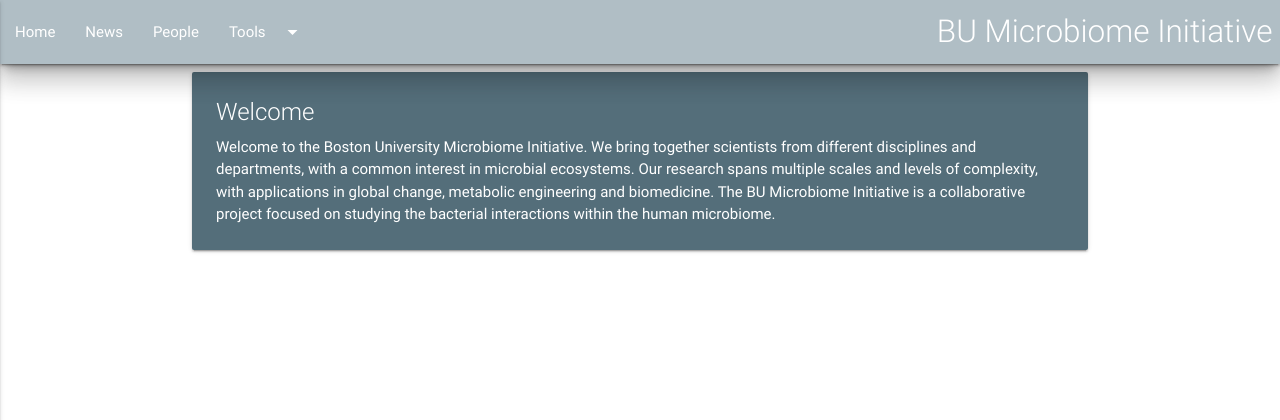
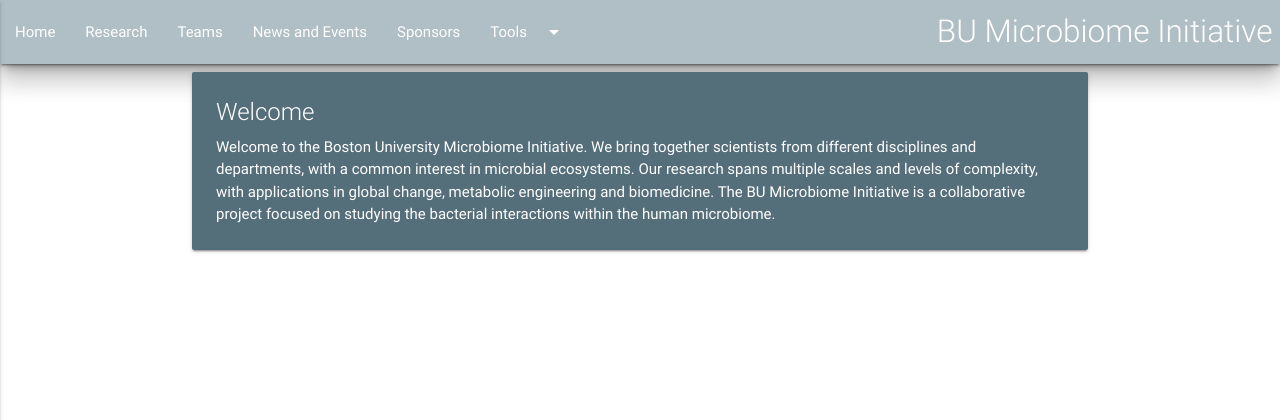
Before and after one commit to hjfan527/Microbiome_Initiative, a Flask app: page / in a window 1280 px wide. Shown: the top 420 px of the page. Run offline with Flask 2, Linux system fonts and the light colour scheme; some libraries are stand-ins or nearby versions.

Commit message:
Updated Team Page

```diff
--- a/app.py
+++ b/app.py
@@ -39,10 +39,10 @@
     data = {}
     return render_template('home.html', **data)
 
-@app.route('/people')
+@app.route('/teams')
 def people_page():
     data = {}
-    return render_template('people.html', **data)
+    return render_template('teams.html', **data)
 
 @app.route('/news')
 def news_page():
--- a/static/js/scripts/dropdown.js
+++ b/static/js/scripts/dropdown.js
@@ -3,4 +3,6 @@
     $(".dropdown-button").attr('hover', false);
 });
 
-$(".button-collapse").sideNav();
+$(function() {
+    $(".button-collapse").sideNav();
+});
--- a/templates/includes/_navbar.html
+++ b/templates/includes/_navbar.html
@@ -1,14 +1,15 @@
 <!-- Dropdow -->
 <ul id="dropdown1" class="dropdown-content">
-    <li><a href="/tools#pathoscope_tool">Pathoscope</a></li>
-    <li><a href="/tools#pathostat_tool">Pathostat</a></li>
+    <li><a href="/tools">Tools</a></li>
     <li class="divider"></li>
+    <li><a href="/tools#pathoscope_tool">PathoScope</a></li>
+    <li><a href="/tools#pathostat_tool">PathoStat</a></li>
     <li><a href="/tools#mind_tool">MIND</a></li>
     <li><a href="/tools#comets_tool">COMETS</a></li>
 </ul>
 
 <header>
-<div class="navbar-fixed z-depth-5">
+<div class="navbar z-depth-5">
 <nav>
     <div class="nav-wrapper blue-grey lighten-3">
         <a href="/" class="brand-logo flow-text right">BU Microbiome Initiative</a>
@@ -17,14 +18,34 @@
         </a>
         <ul id="nav-mobile" class="left hide-on-med-and-down">
             <li><a id="home" href="/">Home</a></li>
-            <li><a id="news" href="/news">News</a></li>
-            <li><a id="people" href="/people">People</a></li>
-            <li><a id="tools" class="dropdown-button" href="#!" data-activates="dropdown1">Tools<i class="material-icons right">arrow_drop_down</i></a></li>
+            <li><a id="research" href="">Research</a></li>
+            <li><a id="teams" href="/teams">Teams</a></li>
+            <li><a id="news" href="/news">News and Events</a></li>
+            <li><a id="sponsors" href="">Sponsors</a></li>
+            <li><a id="tools" class="dropdown-button" data-hover="true" href="#!" data-activates="dropdown1">Tools<i class="material-icons right">arrow_drop_down</i></a></li>
         </ul>
         <ul class="side-nav" id="mobile-sidebar">
             <li><a href="/">Home</a></li>
-            <li><a href="/news">News</a></li>
-            <li><a href="/people">People</a></li>
+            <li><a href="">Research</a></li>
+            <li><a href="/teams">Teams</a></li>
+            <li><a href="/news">News and Events</a></li>
+            <li><a href="">Sponsors</a></li>
+            <li class="no-padding">
+            <ul class="collapsible collapsible-accordion">
+              <li>
+                <a class="collapsible-header">Tools<i class="material-icons right">arrow_drop_down</i></a>
+                <div class="collapsible-body">
+                  <ul>
+                    <li><a href="/tools">Overview</a></li>
+                    <li><a href="/tools#pathoscope_tool">PathoScope</a></li>
+                      <li><a href="/tools#pathostat_tool">PathoStat</a></li>
+                    <li><a href="/tools#mind_tool">MIND</a></li>
+                    <li><a href="/tools#comets_tool">COMETS</a></li>
+                  </ul>
+                </div>
+              </li>
+            </ul>
+      </li>
             <!-- <li><a class="dropdown-button" href="#!" data-activates="dropdown1">Tools<i class="material-icons right">arrow_drop_down</i></a></li> -->
         </ul>
     </div>
```
Also changed, not shown: templates/people.html (deleted, +0 -47 lines), templates/teams.html (added, +101 -0 lines).
